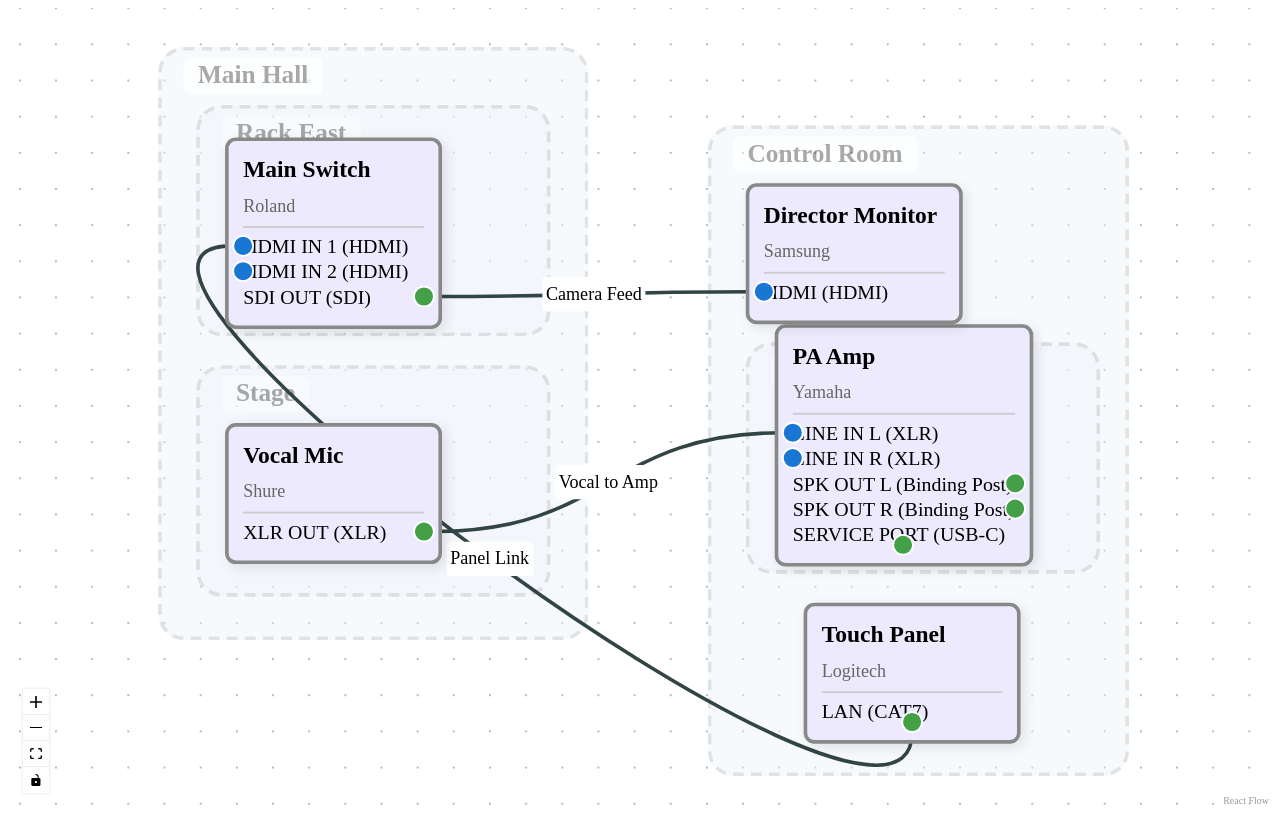
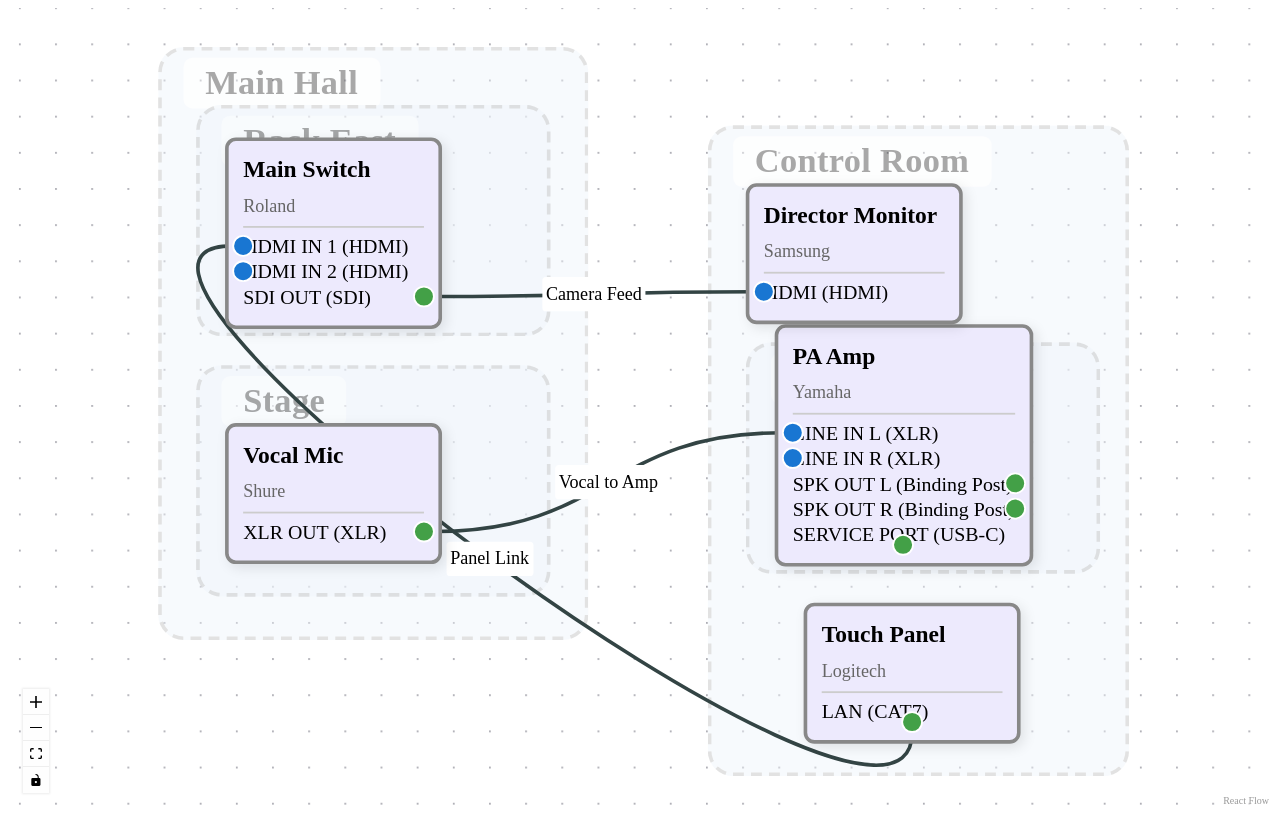
Before and after one commit to twobeass/AVFlowView, a React (Vite) app: page / in a window 1280 px wide. Built offline with nearby package versions, Linux system fonts and the light colour scheme.

Commit message:
fix: adjust group node text size and style for better readability

```diff
--- a/src/components/nodes/GroupNode.tsx
+++ b/src/components/nodes/GroupNode.tsx
@@ -18,13 +18,14 @@ export default function GroupNode({ id, data }) {
           position: 'absolute',
           top: 4,
           left: 12,
-          fontSize: 14,
-          fontWeight: 600,
+          fontSize: 19,
+          fontWeight: 700,
           color: '#333',
           opacity: 1,
           background: 'rgba(255, 255, 255, 0.8)',
-          padding: '2px 8px',
-          borderRadius: 4,
+          padding: '3px 12px',
+          borderRadius: 5,
+          letterSpacing: '0.01em',
         }}
       >
         {data.label || id}
```
